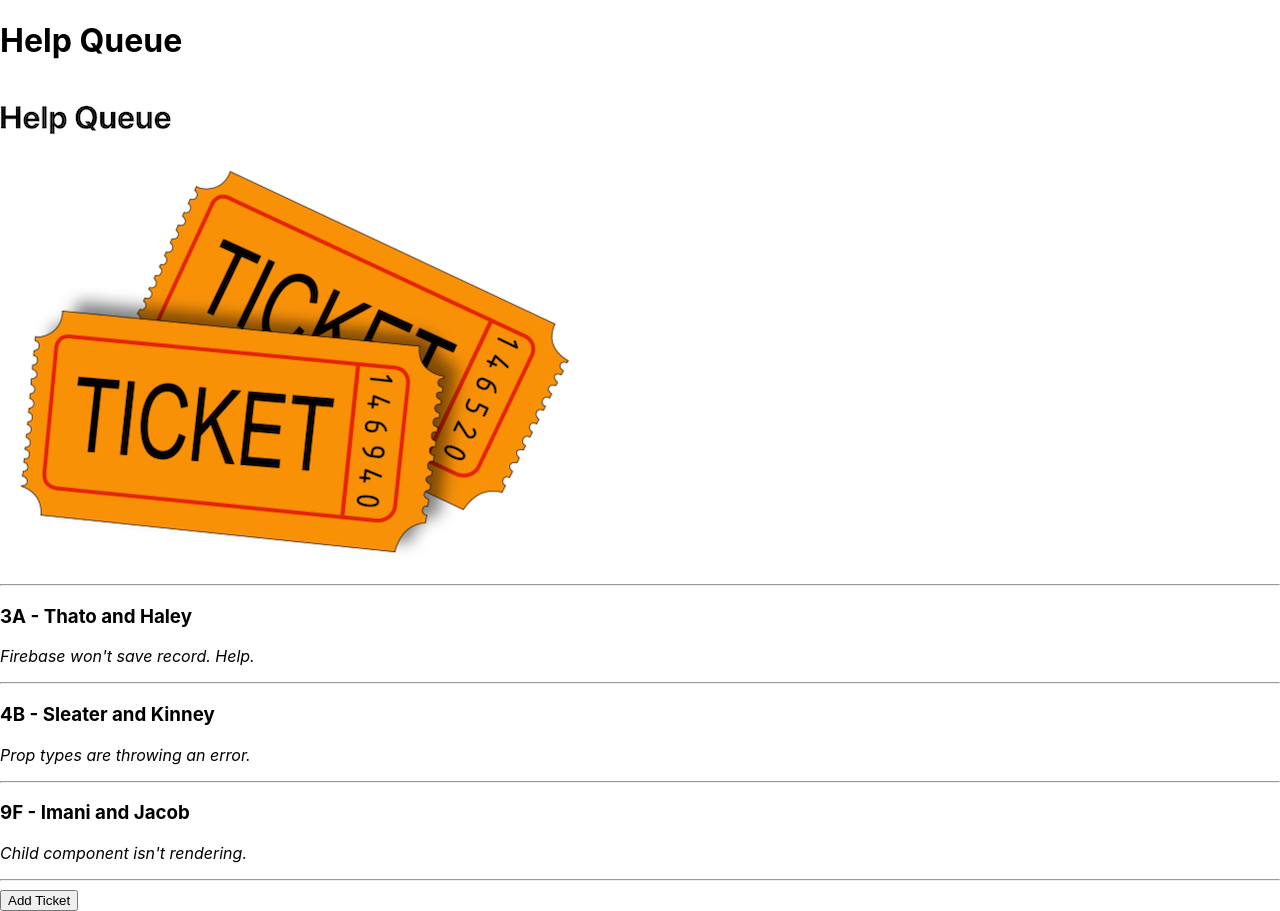
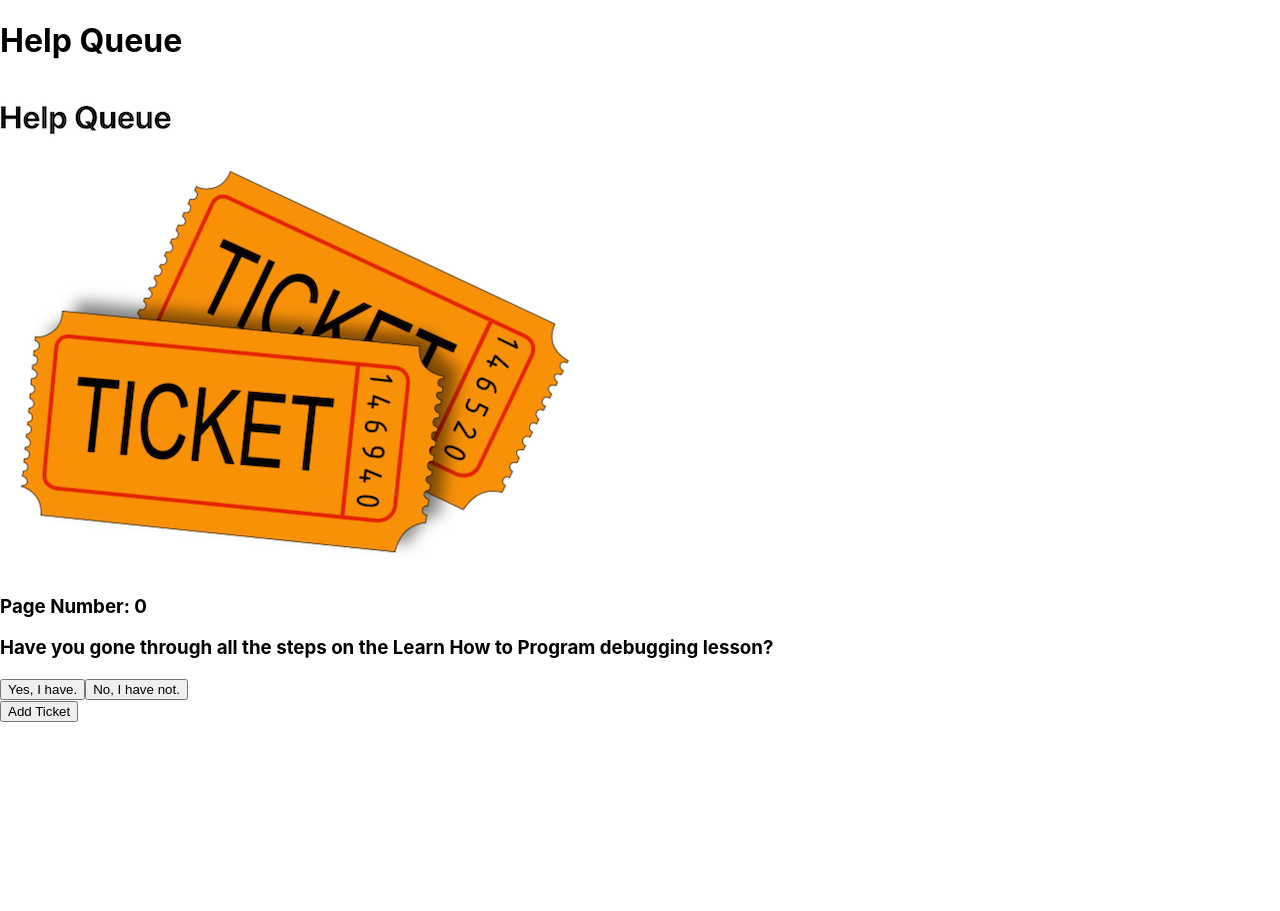
Before and after one commit to joncheng-dev/help-queue, a React (Create React App) app: page / in a window 1280 px wide. After the commit the page ends 800 px from the top, so only its background shows below. Built offline with nearby package versions, Linux system fonts and the light colour scheme.

Commit message:
WIP: ticketControl page's Add Ticket button to reroute to not NewTicketForm, but to the newly added parent component page

```diff
--- a/src/components/FilterTicketPrompts.js
+++ b/src/components/FilterTicketPrompts.js
@@ -1,4 +1,6 @@
 import React, { useState } from "react";
+import TicketList from "./TicketList";
+import NewTicketForm from "./NewTicketForm";
 import HaveYouDebuggedPrompt from "./HaveYouDebugged";
 import HaveYouAskedOthersPrompt from "./HaveYouAskedOthers";
 import HaveYouDocumentedStepsPrompt from "./HaveYouDocumentedSteps";
--- a/src/components/TicketControl.js
+++ b/src/components/TicketControl.js
@@ -1,5 +1,5 @@
 import React from "react";
-import HaveYouDebuggedPrompt from "./HaveYouDebugged";
+import FilterTicketPrompts from "./FilterTicketPrompts";
 import NewTicketForm from "./NewTicketForm";
 import TicketList from "./TicketList";
 
@@ -27,6 +27,10 @@ class TicketControl extends React.Component {
       currentlyVisibleState = <TicketList />;
       buttonText = "Add Ticket";
     }
+    if (!this.state.formVisibleOnPage) {
+      currentlyVisibleState = <FilterTicketPrompts />;
+    }
+
     return (
       <React.Fragment>
         {currentlyVisibleState}
```
